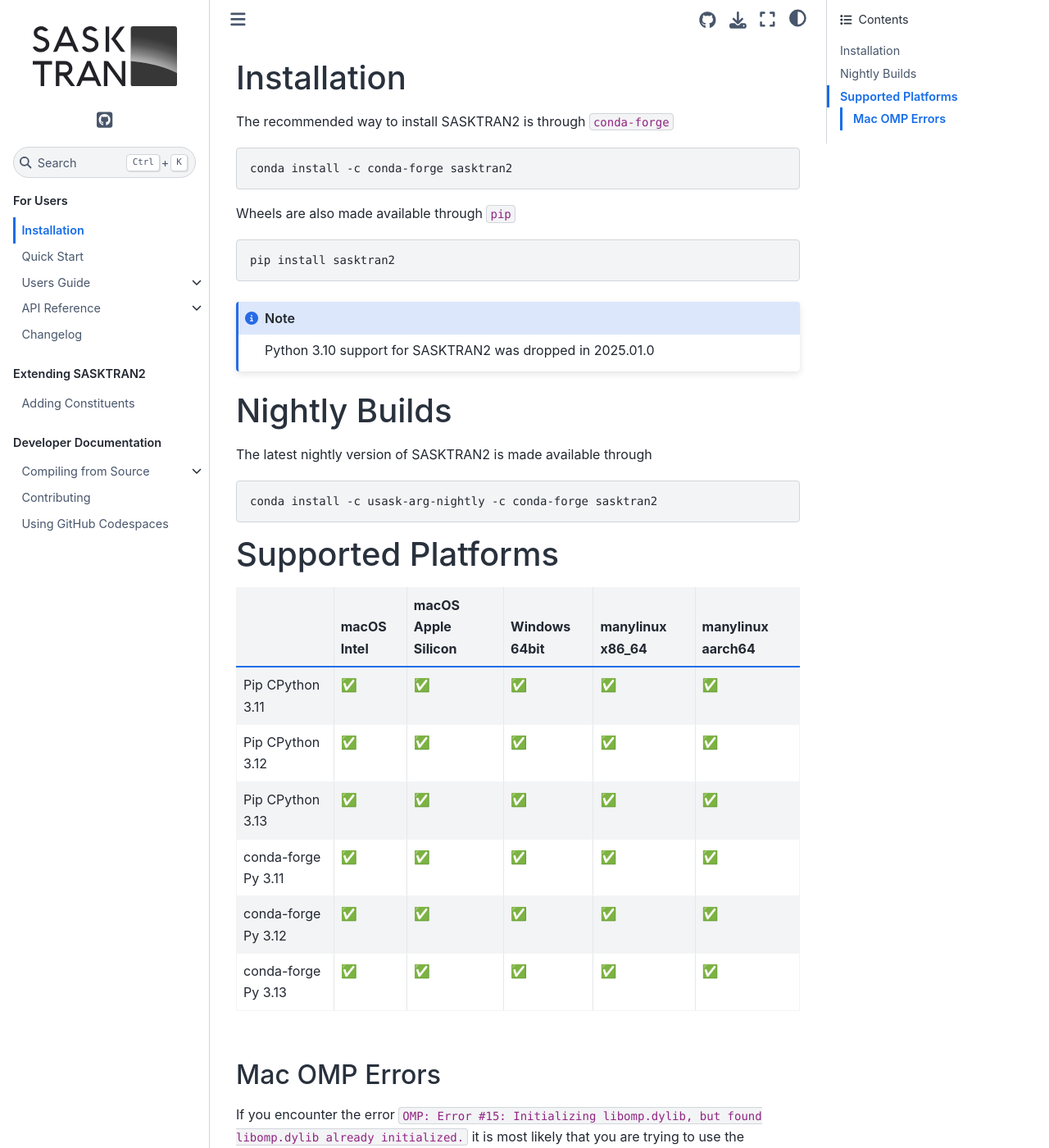
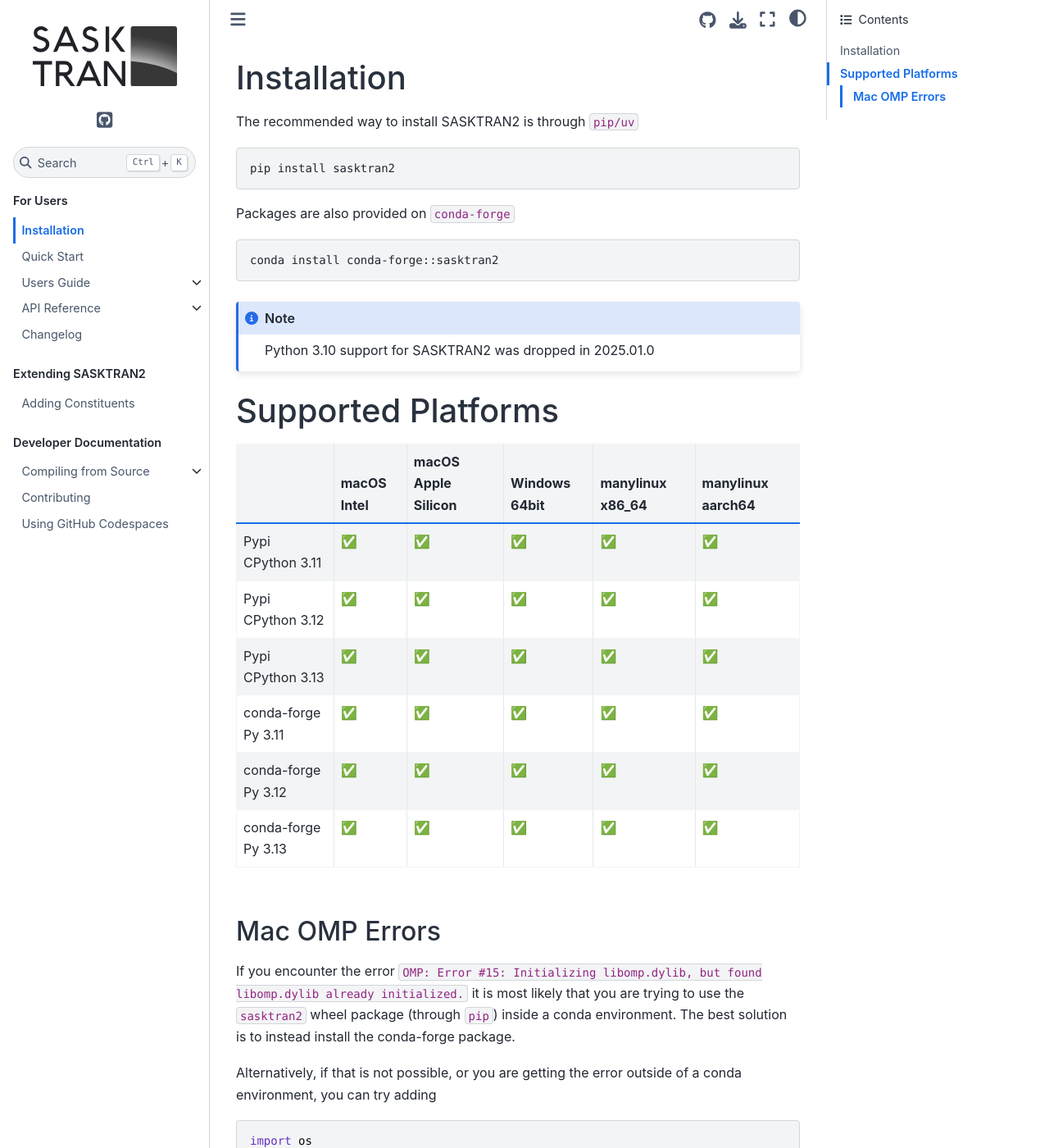
Before and after one commit to usask-arg/sasktran2, a Sphinx documentation site: the page built from docs/sphinx/source/installation.md, in a window 1280 px wide and 1400 px high. Shown: the whole window at 82% size. Built offline with Sphinx 7.4.7 and the Sphinx Book theme 1.1.4, drawn with Linux system fonts in a browser that asks for light colours.

Commit message:
Delete our own conda builds

````diff
--- a/docs/sphinx/source/installation.md
+++ b/docs/sphinx/source/installation.md
@@ -2,13 +2,14 @@
 (_installation)=
 # Installation
 
-The recommended way to install SASKTRAN2 is through `conda-forge`
-
-    conda install -c conda-forge sasktran2
-
-Wheels are also made available through `pip`
+The recommended way to install SASKTRAN2 is through `pip/uv`
 
     pip install sasktran2
+
+Packages are also provided on `conda-forge`
+
+    conda install conda-forge::sasktran2
+
 
 
 ```{note}
@@ -16,18 +17,12 @@
 ```
 
 
-# Nightly Builds
-
-The latest nightly version of SASKTRAN2 is made available through
-
-    conda install -c usask-arg-nightly -c conda-forge sasktran2
-
 # Supported Platforms
 |   | macOS Intel | macOS Apple Silicon | Windows 64bit | manylinux x86_64 | manylinux aarch64 |
 |---------------|----|-----|-----|-----|-----|
-| Pip CPython 3.11  | ✅ | ✅  | ✅  | ✅  | ✅  |
-| Pip CPython 3.12  | ✅ | ✅  | ✅  | ✅  | ✅  |
-| Pip CPython 3.13  | ✅ | ✅  | ✅  | ✅  | ✅  |
+| Pypi CPython 3.11  | ✅ | ✅  | ✅  | ✅  | ✅  |
+| Pypi CPython 3.12  | ✅ | ✅  | ✅  | ✅  | ✅  |
+| Pypi CPython 3.13  | ✅ | ✅  | ✅  | ✅  | ✅  |
 | conda-forge Py 3.11  | ✅ | ✅  | ✅  | ✅  | ✅  |
 | conda-forge Py 3.12  | ✅ | ✅  | ✅  | ✅  | ✅  |
 | conda-forge Py 3.13  | ✅ | ✅  | ✅  | ✅  | ✅  |
````
Also changed, not shown: 2 other files.
